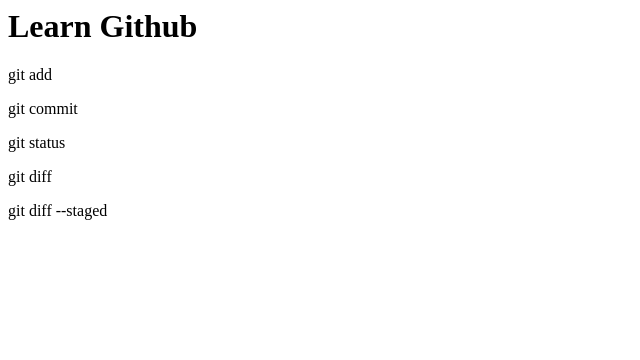
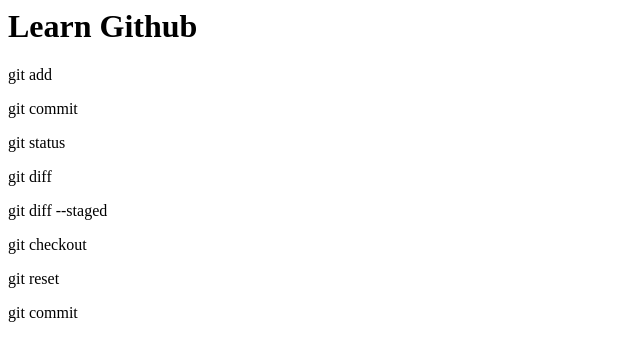
Before and after one commit to Kenji-jp/learn_github, a plain HTML site: page index.html in a window 1280 px wide. Shown: the whole page, without its empty margins (0-640 px from the left). Drawn offline with Linux system fonts and the light colour scheme.

```diff
--- a/index.html
+++ b/index.html
@@ -4,3 +4,6 @@
 <p>git status</p>
 <p>git diff</p>
 <p>git diff --staged</p>
+<p>git checkout</p>
+<p>git reset</p>
+<p>git commit</p>
```
